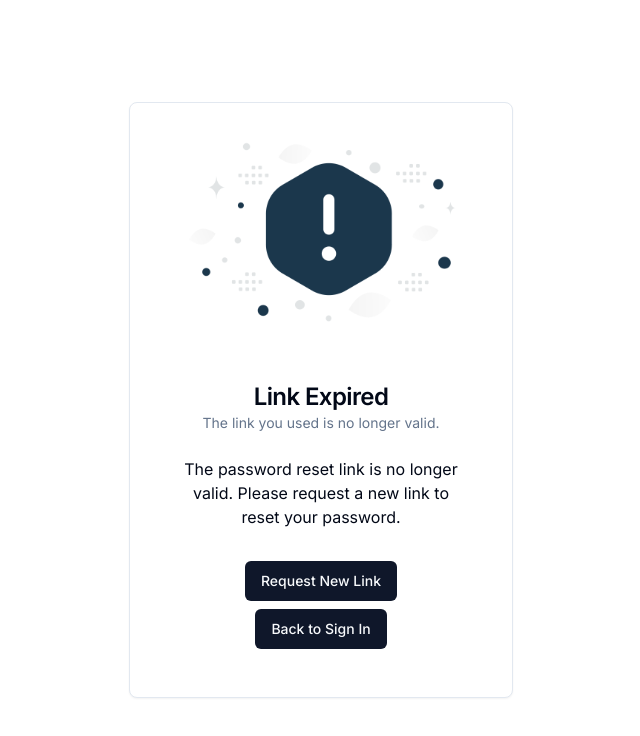
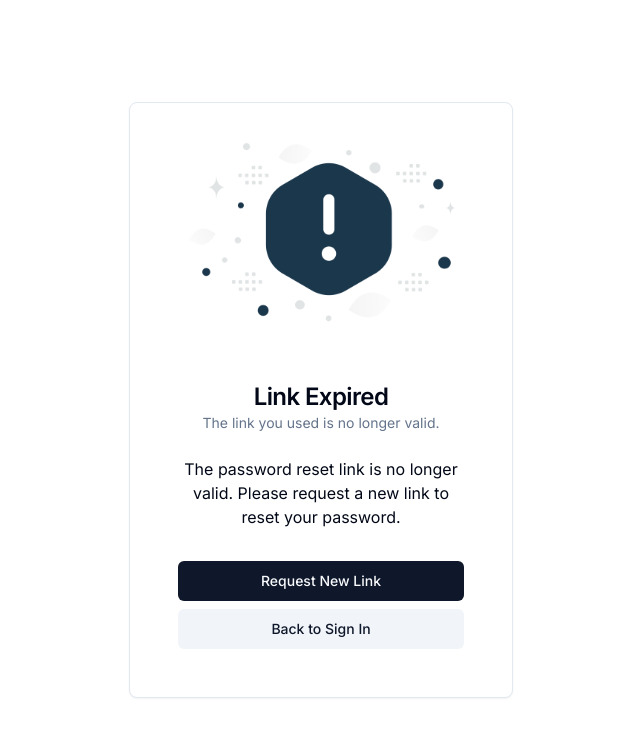
Before and after one commit to Tae-uni/snapjournal, a Next.js app in the folder frontend/: page /password/reset-expired in a window 1280 px wide. Shown: the top 736 px of the page, without its empty margins (319-959 px from the left). Built offline with nearby package versions, Linux system fonts and the light colour scheme.

Commit message:
:art: Improve design and UX for Forgot Password page

```diff
--- a/frontend/src/components/auth/password/PasswordResetExpired.tsx
+++ b/frontend/src/components/auth/password/PasswordResetExpired.tsx
@@ -8,10 +8,15 @@ import { Card, CardContent, CardDescription, CardFooter, CardHeader, CardTitle }
 import { Button } from "@/components/ui/button";
 
 export default function PasswordResetExpired() {
-  const [isPending, setIsPending] = useState(false);
+  const [request, setRequest] = useState(false);
+  const [signIn, setSignIn] = useState(false);
 
-  const handleButtonClick = () => {
-    setIsPending(true);
+  const handleRequestClick = () => {
+    setRequest(true);
+  };
+
+  const handleSignInClick = () => {
+    setSignIn(true);
   };
 
   return (
@@ -28,20 +33,20 @@ export default function PasswordResetExpired() {
           <CardContent className="space-y-4 text-center">
             The password reset link is no longer valid. Please request a new link to reset your password.
           </CardContent>
-          <CardFooter className="flex flex-col space-y-2 mt-2">
-            <Link href="/password/requestreset" passHref>
-              <Button onClick={handleButtonClick} className="w-full" disabled={isPending}>
-                {isPending ? "Requesting..." : "Request New Link"}
-              </Button>
-            </Link>
-            <Link href="/signin" passHref>
-              <Button className="w-full" onClick={handleButtonClick} disabled={isPending}>
-                {isPending ? "Redirecting..." : "Back to Sign In"}
-              </Button>
-            </Link>
+          <CardFooter className="flex flex-col space-y-2 mt-2 w-full">
+            <Button asChild variant="default" onClick={handleRequestClick} disabled={request} className="w-full">
+              <Link href="/password/request-reset">
+                {request ? "Loading..." : "Request New Link"}
+              </Link>
+            </Button>
+            <Button asChild variant="secondary" onClick={handleSignInClick} disabled={signIn} className="w-full">
+              <Link href="/signin">
+                {signIn ? "Loading..." : "Back to Sign In"}
+              </Link>
+            </Button>
           </CardFooter>
         </Card>
       </div>
-    </div>
+    </div >
   );
 }
--- a/frontend/src/components/auth/password/RequestPasswordReset.tsx
+++ b/frontend/src/components/auth/password/RequestPasswordReset.tsx
@@ -1,34 +1,28 @@
 'use client';
 
 import { useFormState, useFormStatus } from "react-dom";
+
+import { Card, CardContent, CardDescription, CardHeader, CardTitle } from "@/components/ui/card";
+import { Button } from "@/components/ui/button";
+import { Label } from "@/components/ui/label";
+import { Input } from "@/components/ui/input";
+
 import requestPasswordResetAction from "./requestPasswordResetAction";
-import { Button } from "@/components/ui/button";
 
-type InputErrorsT = {
-  email?: string[];
-};
+export type RequestPasswordResetFormStateT = {
+  error: boolean;
+  message: string;
+  inputErrors?: { email?: string[] };
+}
 
-type NoErrorFormStateT = {
-  error: false;
-  message?: string;
-};
-
-type ErrorFormStateT = {
-  error: true;
-  message: string;
-  inputErrors?: InputErrorsT;
-};
-
-export type RequestPasswordResetFormStateT =
-  | NoErrorFormStateT
-  | ErrorFormStateT;
-
-const initialState: NoErrorFormStateT = {
+const initialState: RequestPasswordResetFormStateT = {
   error: false,
+  message: "",
 };
 
 export default function ForgotPassword() {
   const [state, formAction] = useFormState<RequestPasswordResetFormStateT, FormData>(requestPasswordResetAction, initialState);
+
   const { pending } = useFormStatus();
 
   if (!state.error && state.message === 'Success') {
@@ -43,22 +37,27 @@ export default function ForgotPassword() {
   }
 
   return (
-    <div>
-      <h2>
-        Request a password reset
-      </h2>
-      <p>
+    <div className="flex items-center justify-center min-h-screen">
+      <div className="w-full max-w-md p-8">
+        <form action={formAction}>
+          <Card className="max-x-md w-full p-6">
+            <CardHeader className="space-y-1">
+              <CardTitle className="text-3xl font-bold">
+                Forgot Password
+              </CardTitle>
+            </CardHeader>
+            <CardContent className="space-y-2">
+              <CardDescription className="text-m mb-4">
                 Forgot your password? Enter your account email here and we will send you a link you can use to reset your password.
-      </p>
-      <form action={formAction}>
-        <div>
-          <label htmlFor="email">
+              </CardDescription>
+              <Label htmlFor="email">
                 Email *
-          </label>
-          <input
+              </Label>
+              <Input
                 type="email"
                 id="email"
                 name="email"
+                placeholder="Enter your email address"
                 required
               />
               {state.error && state?.inputErrors?.email ? (
@@ -66,21 +65,23 @@ export default function ForgotPassword() {
                   {state.inputErrors.email[0]}
                 </div>
               ) : null}
-        </div>
               <Button
                 type="submit"
                 className="w-full"
                 disabled={pending}
                 aria-disabled={pending}
               >
-          Submit
+                Send Reset Link
               </Button>
               {state.error && state.message ? (
                 <div className="text-red-500" aria-live="polite">
                   {state.message}
                 </div>
               ) : null}
+            </CardContent>
+          </Card>
         </form>
+      </div>
     </div>
   )
 }
--- a/frontend/src/components/auth/signIn/signInForm.tsx
+++ b/frontend/src/components/auth/signIn/signInForm.tsx
@@ -139,7 +139,7 @@ export function SignInForm() {
                   {errors.strapiError}
                 </p>
               ) : null}
-              <Link className="underline ml-2" href="/password/requestreset">
+              <Link className="underline ml-2" href="/password/request-reset">
                 Forgot password?
               </Link>
             </CardFooter>
```
Also changed, not shown: frontend/src/app/(auth)/password/request-reset/page.tsx (renamed from frontend/src/app/(auth)/password/requestreset/page.tsx). Lines whose indentation alone changed are shown as unchanged.
